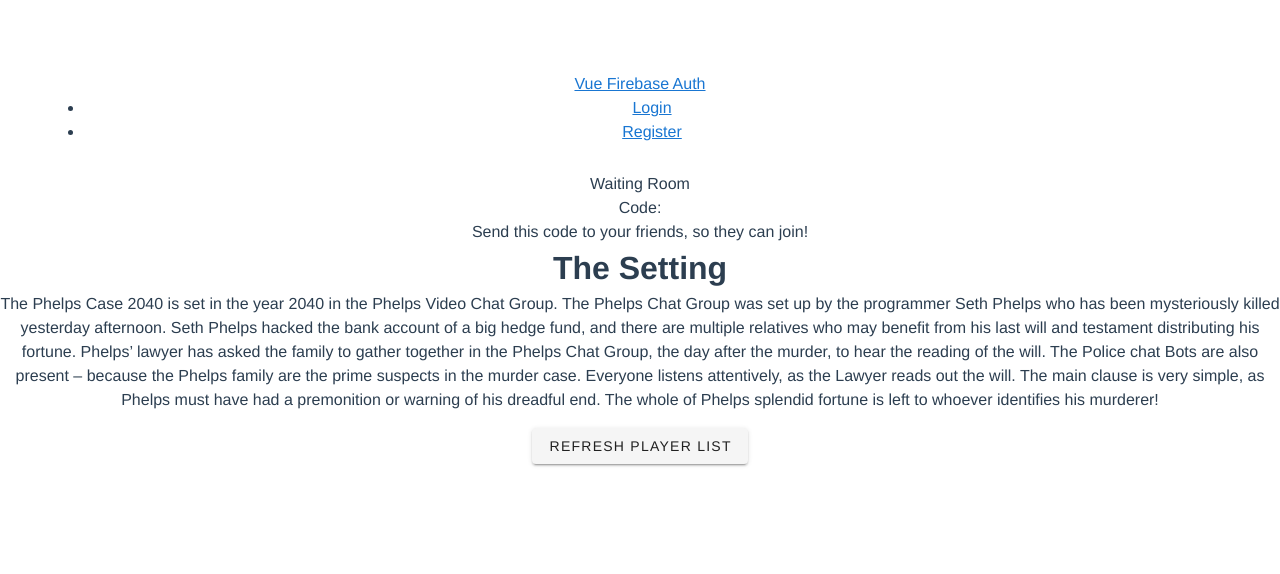
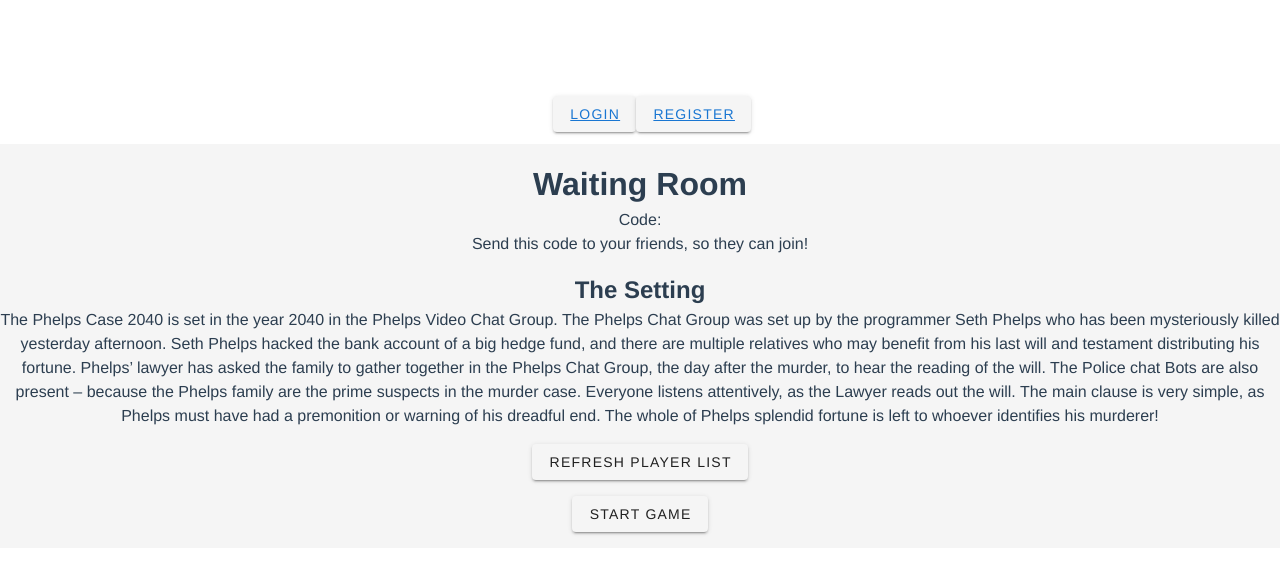
Before and after one commit to Vollkorn01/VideoChatMysteryTales, a Vue app: page /waiting_room in a window 1280 px wide. Shown: the top 574 px of the page. Built offline with nearby package versions, Linux system fonts and the light colour scheme; no server answers; what vuefire would draw is missing.

Commit message:
basic styling

```diff
--- a/src/App.vue
+++ b/src/App.vue
@@ -1,22 +1,22 @@
 <template>
   <div id="app">
     <v-app>
-    <navbar></navbar>
-    <main class="py-4">
-      <router-view></router-view>
-    </main>
+      <navbar></navbar>
+
+      <main style="background-color:#f5f5f5;" class="py-4">
+        <router-view></router-view>
+      </main>
     </v-app>
   </div>
 </template>
 <script>
 import navbar from "./components/Navbar";
 export default {
-  name: 'App',
+  name: "App",
   components: {
-    navbar,
+    navbar
   }
 };
-
 </script>
 
 <style>
--- a/src/components/Login.vue
+++ b/src/components/Login.vue
@@ -3,7 +3,6 @@
     <div class="row justify-content-center">
       <div class="col-md-8">
         <div class="card">
-          <div class="card-header">Login</div>
           <div class="card-body">
             <div v-if="error" class="alert alert-danger">{{error}}</div>
             <form action="#" @submit.prevent="submit">
--- a/src/components/Navbar.vue
+++ b/src/components/Navbar.vue
@@ -1,7 +1,8 @@
 <template>
   <nav class="navbar navbar-expand-md navbar-light navbar-laravel">
     <div class="container">
-      <router-link to="/" class="navbar-brand">Vue Firebase Auth</router-link>
+      <!--       <router-link to="/" class="navbar-brand">Vue Firebase Auth</router-link>
+      -->
       <button
         class="navbar-toggler"
         type="button"
@@ -18,17 +19,15 @@
         <ul class="navbar-nav ml-auto">
           <template v-if="user.loggedIn">
             <div class="nav-item">{{user.data.displayName}}</div>
-            <li class="nav-item">
-              <a class="nav-link" @click.prevent="signOut">Sign out</a>
-            </li>
+            <button style="font-size:14px;" @click.prevent="signOut">Sign out</button>
           </template>
           <template v-else>
-            <li class="nav-item">
+            <v-btn>
               <router-link to="login" class="nav-link">Login</router-link>
-            </li>
-            <li class="nav-item">
+            </v-btn>
+            <v-btn>
               <router-link to="register" class="nav-link">Register</router-link>
-            </li>
+            </v-btn>
           </template>
         </ul>
       </div>
--- a/src/components/Register.vue
+++ b/src/components/Register.vue
@@ -20,6 +20,7 @@
                     required
                     autofocus
                     v-model="form.name"
+                    style="background-color:#E7EFFE;"
                   />
                 </div>
               </div>
--- a/src/components/WaitingRoom.vue
+++ b/src/components/WaitingRoom.vue
@@ -1,20 +1,23 @@
 <template>
   <div>
-    <div>Waiting Room</div>
+    <h1>Waiting Room</h1>
     <div>Code:</div>
     <div>{{sessionCode}}</div>
     <div>Send this code to your friends, so they can join!</div>
-    <h1>The Setting</h1>
-    <p>
-        The Phelps Case 2040 is set in the year 2040 in the Phelps Video Chat Group. The Phelps Chat Group was set up by the programmer Seth Phelps who has been mysteriously killed yesterday afternoon. Seth Phelps hacked the bank account of a big hedge fund, and there are multiple relatives who may benefit from his last will and testament distributing his fortune. Phelps’ lawyer has asked the family to gather together in the Phelps Chat Group, the day after the murder, to hear the reading of the will. The Police chat Bots are also present – because the Phelps family are the prime suspects in the murder case. Everyone listens attentively, as the Lawyer reads out the will. The main clause is very simple, as Phelps must have had a premonition or warning of his dreadful end. The whole of Phelps splendid fortune is left to whoever identifies his murderer!
-    </p>
+    <p></p>
+    <h2>The Setting</h2>
+    <p>The Phelps Case 2040 is set in the year 2040 in the Phelps Video Chat Group. The Phelps Chat Group was set up by the programmer Seth Phelps who has been mysteriously killed yesterday afternoon. Seth Phelps hacked the bank account of a big hedge fund, and there are multiple relatives who may benefit from his last will and testament distributing his fortune. Phelps’ lawyer has asked the family to gather together in the Phelps Chat Group, the day after the murder, to hear the reading of the will. The Police chat Bots are also present – because the Phelps family are the prime suspects in the murder case. Everyone listens attentively, as the Lawyer reads out the will. The main clause is very simple, as Phelps must have had a premonition or warning of his dreadful end. The whole of Phelps splendid fortune is left to whoever identifies his murderer!</p>
+    <h2></h2>
     <div></div>
     <div></div>
-    <div></div>
-    <div></div>
-    <div></div>
-
-    <v-btn @click="refreshPlayerList">Refresh Player List</v-btn>
+    <div>
+      <v-btn @click="refreshPlayerList">Refresh Player List</v-btn>
+    </div>
+    <p>
+        </p>
+    <div>
+      <v-btn @click="routeToDashboard">Start Game</v-btn>
+    </div>
   </div>
 </template>
 <script>
@@ -28,7 +31,7 @@ export default {
     return {
       games: [],
       sessions: null,
-      playersInSession: [],
+      playersInSession: []
     };
   },
   firestore: {
@@ -49,7 +52,10 @@ export default {
       const result = this.sessions.filter(obj => {
         return obj.id === this.sessionCode;
       });
-      this.playerList = result.playerIds
+      this.playerList = result.playerIds;
+    },
+    routeToDashboard() {
+      this.$router.push("game_dashboard");
     }
   },
   created() {
```
